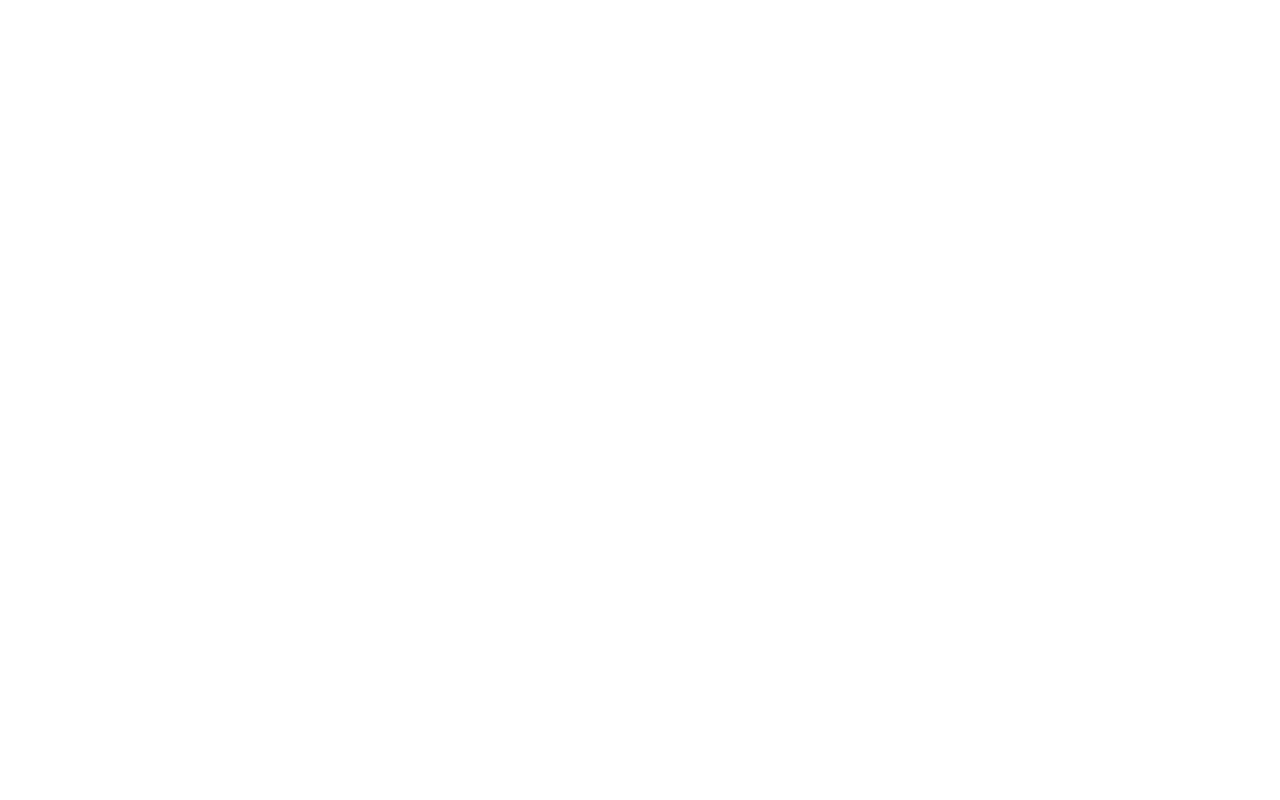
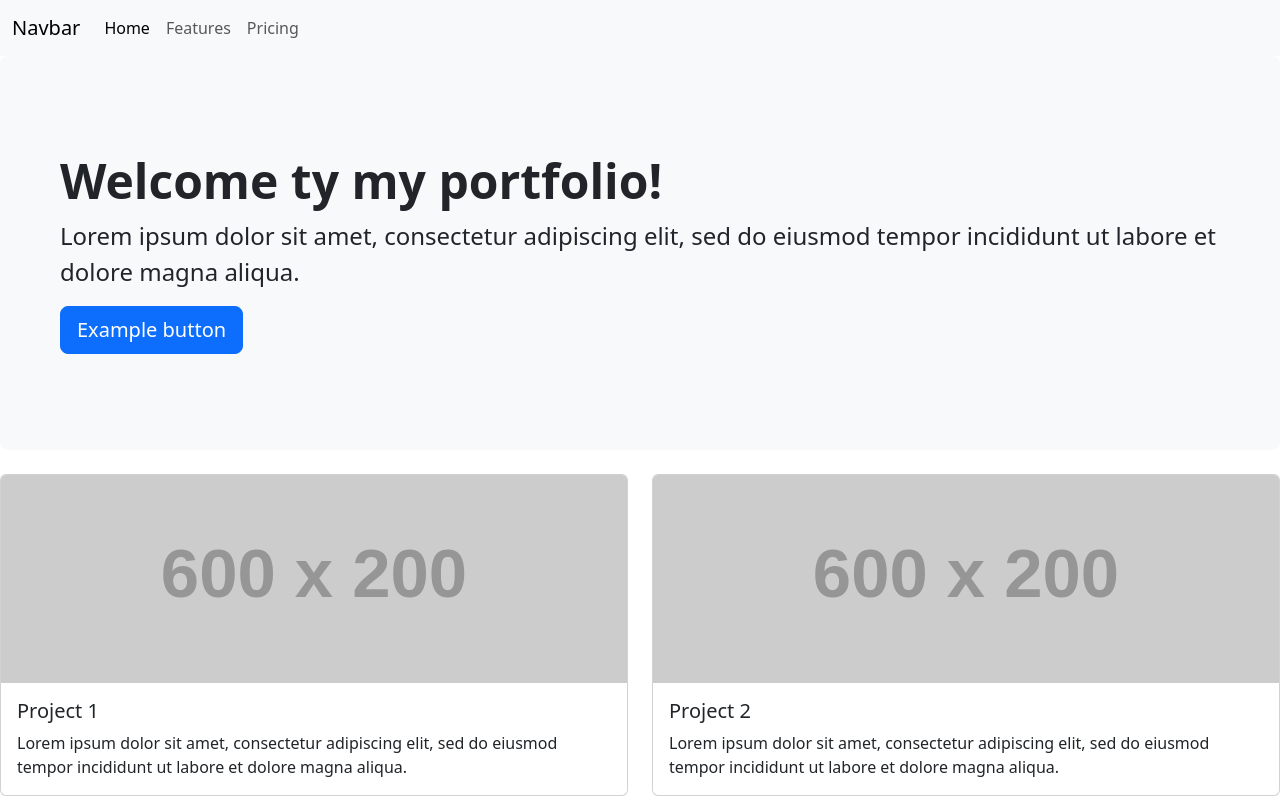
Before and after one commit to sonia-robin/bootstrap-portfolio, a plain HTML site: page index.html in a window 1280 px wide. Drawn offline with nearby package versions, Linux system fonts and the light colour scheme; placeholder pictures from the web are drawn by us.

Commit message:
initiated relevant sections

```diff
--- a/index.html
+++ b/index.html
@@ -7,6 +7,95 @@
     <link href="https://cdn.jsdelivr.net/npm/bootstrap@5.3.2/dist/css/bootstrap.min.css" rel="stylesheet" integrity="sha384-T3c6CoIi6uLrA9TneNEoa7RxnatzjcDSCmG1MXxSR1GAsXEV/Dwwykc2MPK8M2HN" crossorigin="anonymous">
 </head>
 <body>
+    <!-- Navigation Bar -->
+    <nav class="navbar navbar-expand-lg bg-body-tertiary">
+        <div class="container-fluid">
+          <a class="navbar-brand" href="#">Navbar</a>
+          <button class="navbar-toggler" type="button" data-bs-toggle="collapse" data-bs-target="#navbarNav" aria-controls="navbarNav" aria-expanded="false" aria-label="Toggle navigation">
+            <span class="navbar-toggler-icon"></span>
+          </button>
+          <div class="collapse navbar-collapse" id="navbarNav">
+            <ul class="navbar-nav">
+              <li class="nav-item">
+                <a class="nav-link active" aria-current="page" href="#">Home</a>
+              </li>
+              <li class="nav-item">
+                <a class="nav-link" href="#">Features</a>
+              </li>
+              <li class="nav-item">
+                <a class="nav-link" href="#">Pricing</a>
+              </li>
+              <!-- <li class="nav-item">
+                <a class="nav-link disabled" aria-disabled="true">Disabled</a>
+              </li> -->
+            </ul>
+          </div>
+        </div>
+      </nav>
+
+      <!-- Hero section - Jumbotron -->
+      <div class="p-5 mb-4 bg-body-tertiary rounded-3 rock-bg">
+        <div class="container-fluid py-5 jumbo-copy">
+          <h1 class="display-5 fw-bold">Welcome ty my portfolio!</h1>
+          <p class="col-md-12 fs-4">Lorem ipsum dolor sit amet, consectetur adipiscing elit, sed do eiusmod tempor incididunt ut labore et dolore magna aliqua.</p>
+          <button class="btn btn-primary btn-lg" type="button">Example button</button>
+        </div>
+      </div>
+
+      <!-- Work section -->
+      <div class="row row-cols-1 row-cols-md-2 g-4">
+      <div class="col">
+        <div class="card">
+          <img src="https://placehold.co/600x200" class="card-img-top" alt="placeholder">
+          <div class="card-body">
+            <h5 class="card-title">Project 1</h5>
+            <p class="card-text">Lorem ipsum dolor sit amet, consectetur adipiscing elit, sed do eiusmod tempor incididunt ut labore et dolore magna aliqua.</p>
+          </div>
+        </div>
+      </div>
+      <div class="col">
+        <div class="card">
+          <img src="https://placehold.co/600x200" class="card-img-top" alt="placeholder">
+          <div class="card-body">
+            <h5 class="card-title">Project 2</h5>
+            <p class="card-text">Lorem ipsum dolor sit amet, consectetur adipiscing elit, sed do eiusmod tempor incididunt ut labore et dolore magna aliqua.</p>
+          </div>
+        </div>
+      </div>
+      <!-- <div class="col">
+        <div class="card">
+          <img src="..." class="card-img-top" alt="...">
+          <div class="card-body">
+            <h5 class="card-title">Card title</h5>
+            <p class="card-text">This is a longer card with supporting text below as a natural lead-in to additional content.</p>
+          </div>
+        </div>
+      </div>
+      <div class="col">
+        <div class="card">
+          <img src="..." class="card-img-top" alt="...">
+          <div class="card-body">
+            <h5 class="card-title">Card title</h5>
+            <p class="card-text">This is a longer card with supporting text below as a natural lead-in to additional content. This content is a little bit longer.</p>
+          </div>
+        </div>
+      </div> -->
+    </div>
+
+    <!-- Skills section -->
+    <div class="skills">
+
+    </div>
+
+    <!-- About Me and Contacts -->
+    <div class="About-me">
+
+    </div>
+
+    <!-- Footer -->
+    <footer>
+
+    </footer>
 
     <script src="https://cdn.jsdelivr.net/npm/bootstrap@5.3.2/dist/js/bootstrap.bundle.min.js" integrity="sha384-C6RzsynM9kWDrMNeT87bh95OGNyZPhcTNXj1NW7RuBCsyN/o0jlpcV8Qyq46cDfL" crossorigin="anonymous"></script>
 </body>
```
